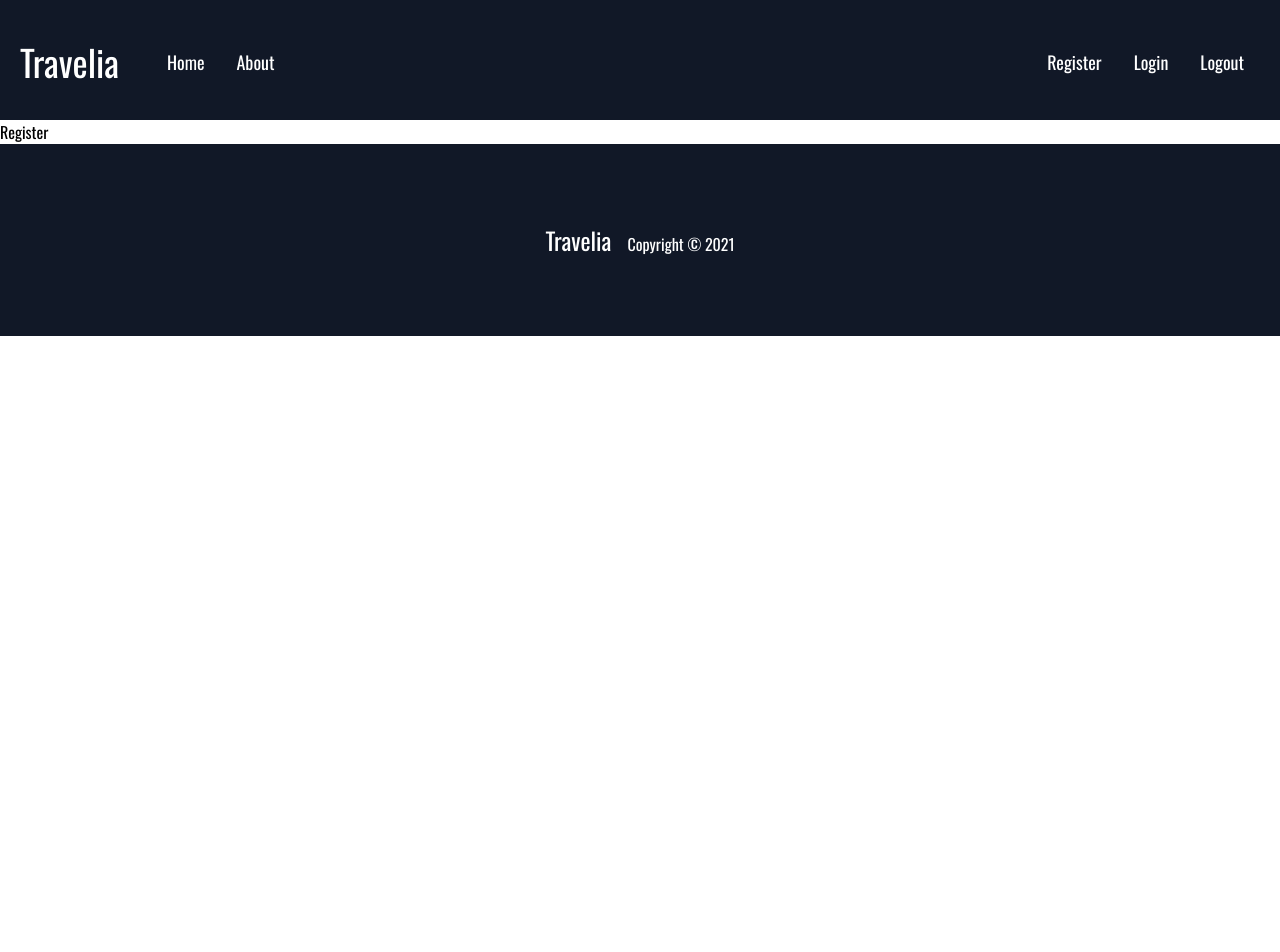
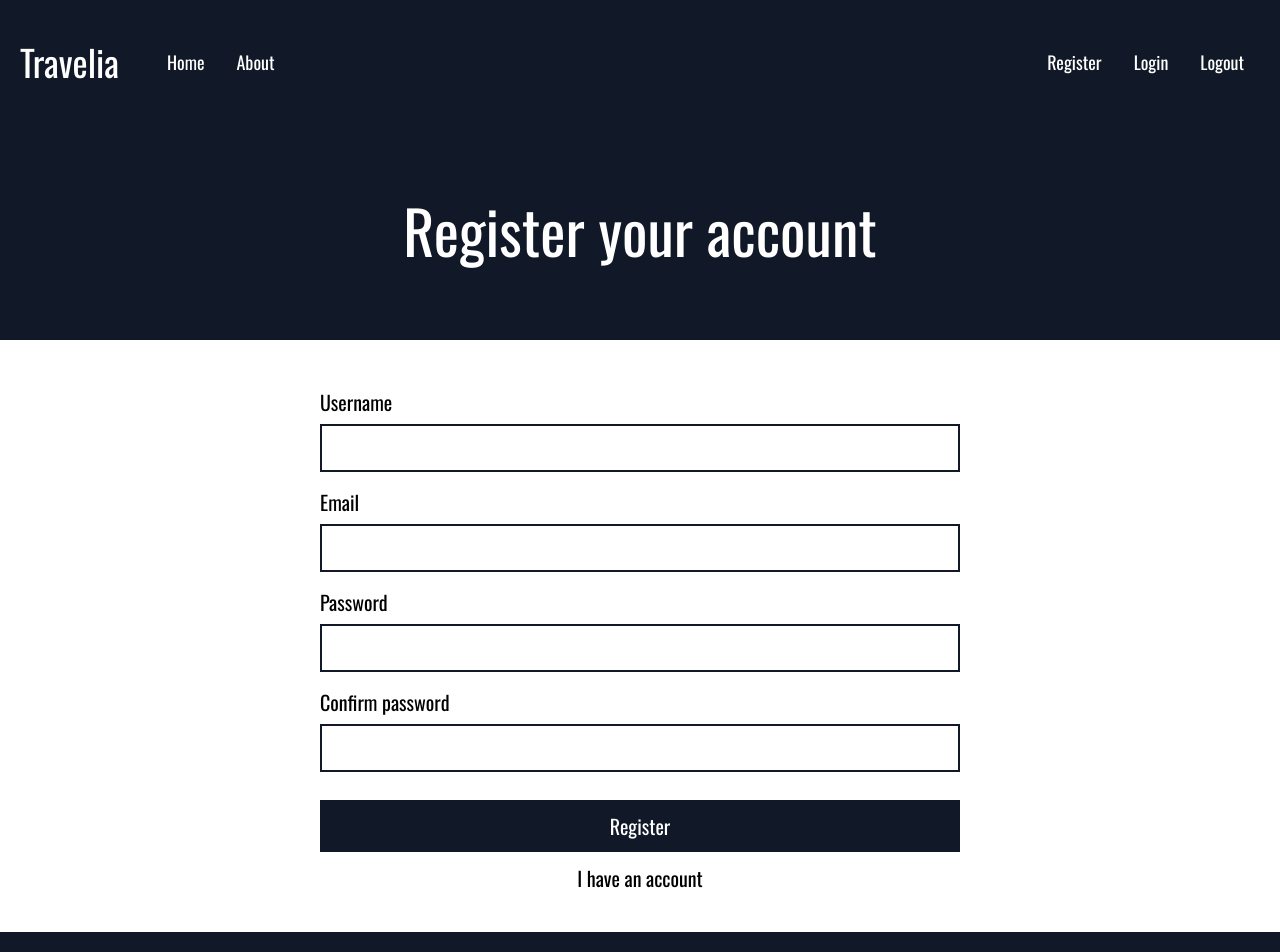
Before and after one commit to AbderrahmaneFadili/travelia-blog, a React (Create React App) app: page /register in a window 1280 px wide. Shown: the top 952 px of the page. Before the commit the page ends 800 px from the top, so only its background shows below. Built offline with nearby package versions, Linux system fonts and the light colour scheme.

Commit message:
Login & Register

```diff
--- /dev/null
+++ b/src/components/Button/Button.js
@@ -0,0 +1,17 @@
+import React from "react";
+
+function Button({ title, type, style, onClick, onSubmit }) {
+  return (
+    <button
+      style={style}
+      className="bg-gray-900 text-white w-full py-3 px-2 text-xl"
+      type={type}
+      onClick={onClick}
+      onSubmit={onSubmit}
+    >
+      {title}
+    </button>
+  );
+}
+
+export default Button;
--- /dev/null
+++ b/src/components/Input/Input.js
@@ -0,0 +1,21 @@
+import React from "react";
+
+const Input = ({ error, value, label, type, onChange, id }) => {
+  return (
+    <div className="flex flex-col py-2">
+      <label className="mb-2 text-xl" htmlFor={id}>
+        {label}
+      </label>
+      <input
+        type={type}
+        value={value}
+        id={id}
+        onChange={onChange}
+        className="outline-none border-2 border-gray-900 pl-3 py-2 text-xl"
+      />
+      {error && <span className={`text-lg text-red-700 py-1`}>{error}</span>}
+    </div>
+  );
+};
+
+export default Input;
--- a/src/components/PostCard/PostCard.js
+++ b/src/components/PostCard/PostCard.js
@@ -13,7 +13,7 @@ function PostCard({ width }) {
       {/* post image */}
       <img
         src={card.image}
-        alt="post image"
+        alt="post"
         className="h-5/6 w-full object-cover rounded-md rounded-b-none"
       />
       <div className="flex items-center  pl-3 pt-2">
--- a/src/pages/Login.js
+++ b/src/pages/Login.js
@@ -1,11 +1,38 @@
 import React, { Component } from "react";
+import { Link } from "react-router-dom";
+import TitleWrapper from "../components/TitleWrapper/TitleWrapper";
+import Input from "../components/Input/Input";
+import Button from "../components/Button/Button";
 
 class Login extends Component {
   render() {
     return (
-      <div>
-        <h1>Login</h1>
-      </div>
+      <>
+        <TitleWrapper>
+          <h1 className="text-6xl">Login now</h1>
+        </TitleWrapper>
+        <div className="w-6/12 mx-auto my-10">
+          <form>
+            {/* Email */}
+            <Input type="email" id="email" label="Email" />
+            {/* Password */}
+            <Input type="password" id="password" label="Password" />
+            {/* Login Button*/}
+            <Button
+              style={{
+                marginTop: "20px",
+              }}
+              type="submit"
+              title="Login"
+            />
+          </form>
+          <p className="text-center text-xl my-3">
+            <Link to="/register" className="hover:underline">
+              I do not have an account
+            </Link>
+          </p>
+        </div>
+      </>
     );
   }
 }
--- a/src/pages/Register.js
+++ b/src/pages/Register.js
@@ -1,11 +1,46 @@
 import React, { Component } from "react";
+import TitleWrapper from "../components/TitleWrapper/TitleWrapper";
+import Input from "../components/Input/Input";
+import Button from "../components/Button/Button";
+import { Link } from "react-router-dom";
 
 class Register extends Component {
   render() {
     return (
-      <div>
-        <h1>Register</h1>
-      </div>
+      <>
+        <TitleWrapper>
+          <h1 className="text-6xl">Register your account</h1>
+        </TitleWrapper>
+        <div className="w-6/12 mx-auto my-10">
+          <form>
+            {/* Username */}
+            <Input type="text" id="username" label="Username" />
+            {/* Email */}
+            <Input type="email" id="email" label="Email" />
+            {/* Password */}
+            <Input type="password" id="password" label="Password" />
+            {/* Password Confirmation*/}
+            <Input
+              type="password"
+              id="password_confirmation"
+              label="Confirm password"
+            />
+            {/* Register Button*/}
+            <Button
+              style={{
+                marginTop: "20px",
+              }}
+              type="submit"
+              title="Register"
+            />
+          </form>
+          <p className="text-center text-xl my-3">
+            <Link to="/login" className="hover:underline">
+              I have an account
+            </Link>
+          </p>
+        </div>
+      </>
     );
   }
 }
```
